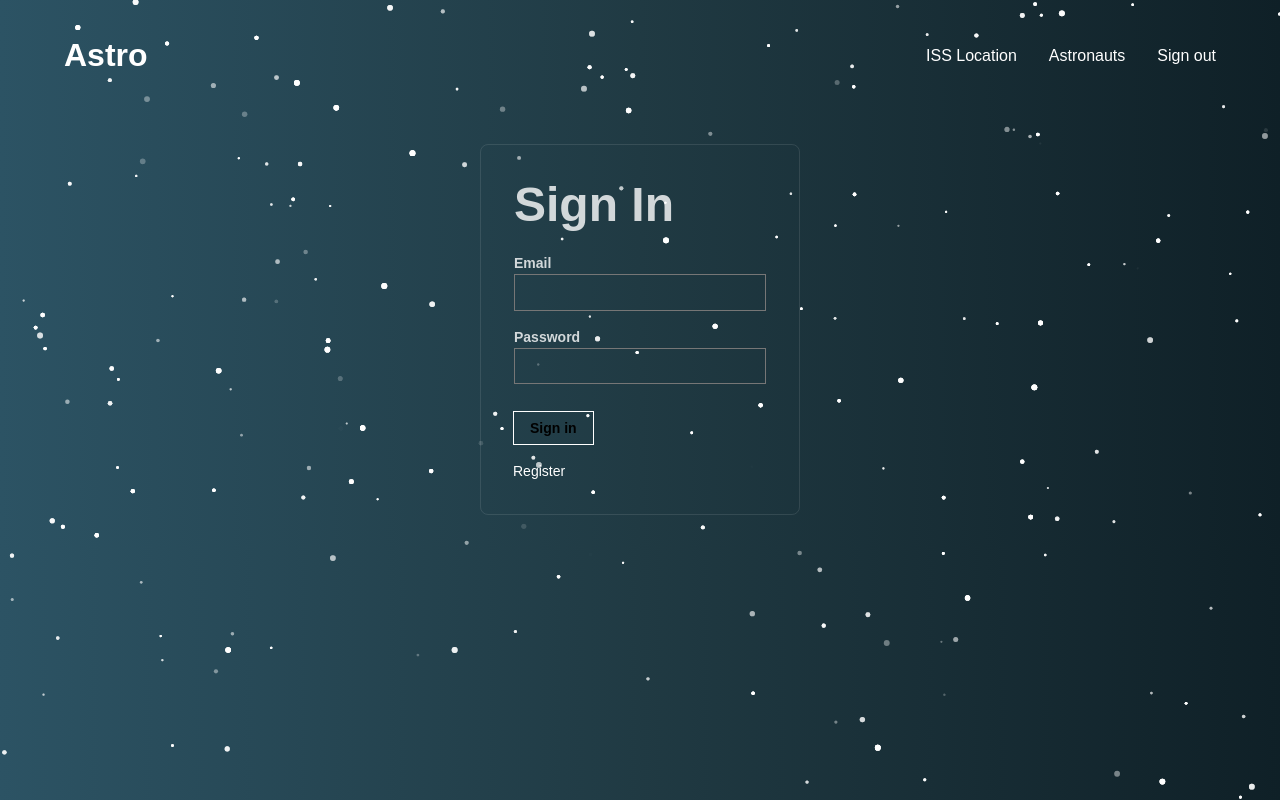
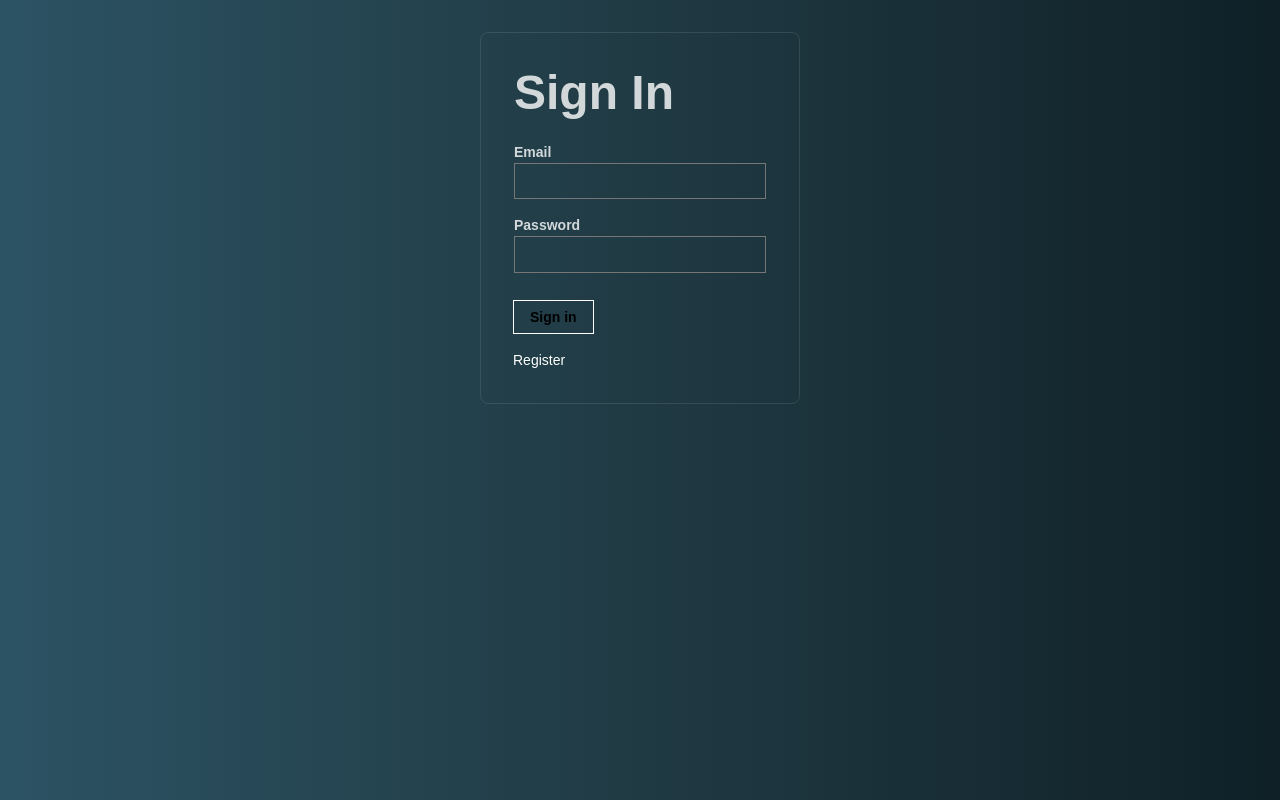
Before and after one commit to MERCERNYC/astro-client, a React (Create React App) app: page / in a window 1280 px wide. Built offline with nearby package versions, Linux system fonts and the light colour scheme.

Commit message:
fix router

```diff
--- a/package.json
+++ b/package.json
@@ -21,7 +21,7 @@
     "test": "react-scripts test",
     "eject": "react-scripts eject"
   },
-  "proxy": "http://localhost:3001",
+  "proxy": "http://localhost:8080",
   "eslintConfig": {
     "extends": [
       "react-app",
--- a/src/App.js
+++ b/src/App.js
@@ -2,26 +2,47 @@ import Navbar from './components/Navbar/Navbar'
 import Astronauts from './components/Astronauts/Astronauts'
 import IssLocation from './components/IssLocation/IssLocation'
 import Profile from './components/Profile/Profile'
-import Signin from './components/Signin/Signin'
-import ParticleBackground from './ParticleBackground';
+import Login from './components/Login/Login'
+// import ParticleBackground from './ParticleBackground';
 import { Route, Switch } from 'react-router-dom';
+import React, { useState } from 'react';
+import UseToken from './components/UseToken/UseToken';
+
+
+function setToken(userToken) {
+  sessionStorage.setItem('token', JSON.stringify(userToken));
+}
+
+//optional chaining operator—? for undefined token
+function getToken() {
+  const tokenString = sessionStorage.getItem('token');
+  const userToken = JSON.parse(tokenString);
+  return userToken?.token
+}
+
 
 function App() {
+  const { token, setToken } = UseToken();
+
+  if(!token) {
+    return <Login setToken={setToken} />
+  }
+
   return (
     <div className="App">
-      <ParticleBackground />
+      {/* <ParticleBackground /> */}
         <Navbar />
           <Switch>
-            <Route exact path='/' component={Signin}>
-               <Signin />
+            <Route exact path='/' component={Login}>
+               <Login setToken={setToken}/>
             </Route>
-            <Route path='/astronauts'component={Astronauts} >
+            <Route exact path='/astronauts'component={Astronauts} >
               <Astronauts />
             </Route>
-            <Route path='/profile' component={Profile}>
+            <Route exact path='/profile' component={Profile}>
               <Profile />
             </Route>
-            <Route path='/ ' component={IssLocation}>
+            <Route exact path='/ ' component={IssLocation}>
                <IssLocation />
             </Route>
           </Switch>
--- /dev/null
+++ b/src/components/Login/Login.js
@@ -0,0 +1,62 @@
+import PropTypes from 'prop-types';
+import React, { useState } from 'react';
+import { Link } from 'react-router-dom';
+
+
+async function loginUser(credentials) {
+  return fetch('http://localhost:8080/login', {
+    method: 'POST',
+    headers: {
+      'Content-Type': 'application/json'
+    },
+    body: JSON.stringify(credentials)
+  })
+    .then(data => data.json())
+ }
+
+ export default function Login({ setToken }) {
+   const [username, setUserEmail] = useState();
+   const [password, setPassword] = useState();
+
+   const handleSubmit = async e => {
+     console.log(e)
+     e.preventDefault();
+     const token = await loginUser({
+       username,
+       password
+     });
+     setToken(token);
+   }
+
+    return (
+        <article className="br3 ba white b--white-10 mv4 w-100 w-50-m w-25-l mw6 shadow-6 center">
+            <main className="pa4 white-80">
+                <form onSubmit={handleSubmit} className="measure" >
+                    <fieldset id="sign_up" className="ba b--transparent ph0 mh0">
+                    <legend className="f1 fw6 ph0 mh0">Sign In</legend>
+                    <div className="mt3">
+                        <label className="db fw6 lh-copy f6" for="email-address">Email</label>
+                        <input className="pa2 input-reset ba bg-transparent hover-bg-black hover-white w-100" type="email" name="email-address"  id="email-address" onChange={e => setUserEmail(e.target.value)}/>
+                    </div>
+                    <div className="mv3">
+                        <label className="db fw6 lh-copy f6" htmlFor="password">Password</label>
+                        <input className="b pa2 input-reset ba bg-transparent hover-bg-white hover-white w-100" type="password" name="password"  id="password" onChange={e => setPassword(e.target.value)}/>
+                    </div>
+
+                    </fieldset>
+                    <div className="">
+                    <input as={Link} to='/Profile' className="b ph3 pv2 input-reset ba b--white bg-transparent grow pointer f6 dib" type="submit" value="Sign in"/>
+                    </div>
+                    <div className="lh-copy mt3">
+                    <a href="#0" className="f6 link dim white db">Register</a>
+
+                    </div>
+                </form>
+            </main>
+        </article>
+     );
+}
+
+Login.propTypes = {
+    setToken: PropTypes.func.isRequired
+  }
--- a/src/components/Navbar/Navbar.js
+++ b/src/components/Navbar/Navbar.js
@@ -1,3 +1,5 @@
+import { Link } from 'react-router-dom';
+
 const  Navbar= () => {
     return (
         <nav class="dt w-100 border-box pa3 ph5-ns">
@@ -5,9 +7,9 @@ const  Navbar= () => {
                <h1>Astro</h1>
             </a>
             <div class="dtc v-mid w-75 tr">
-                <a class="link dim white f6 f5-ns dib mr3 mr4-ns" href="#" title="About">ISS Location</a>
-                <a class="link dim white f6 f5-ns dib mr3 mr4-ns" href="#" title="Store">Astronauts</a>
-                <a class="link dim white f6 f5-ns dib" href="#" title="Contact">Sign out</a>
+                <a as={Link} to='/IssLocation' class="link dim white f6 f5-ns dib mr3 mr4-ns" href="#" title="About">ISS Location</a>
+                <a as={Link} to='/Astronauts' class="link dim white f6 f5-ns dib mr3 mr4-ns" href="#" title="Store">Astronauts</a>
+                <a as={Link} to='/Login' class="link dim white f6 f5-ns dib" href="#" title="Contact">Sign out</a>
             </div>
         </nav>
      );
--- a/src/components/Signin/Signin.js
+++ /dev/null
@@ -1,31 +0,0 @@
-const  Signin= () => {
-    return (
-        <article className="br3 ba white b--white-10 mv4 w-100 w-50-m w-25-l mw6 shadow-6 center">
-            <main className="pa4 white-80">
-                <form className="measure">
-                    <fieldset id="sign_up" className="ba b--transparent ph0 mh0">
-                    <legend className="f1 fw6 ph0 mh0">Sign In</legend>
-                    <div className="mt3">
-                        <label className="db fw6 lh-copy f6" for="email-address">Email</label>
-                        <input className="pa2 input-reset ba bg-transparent hover-bg-black hover-white w-100" type="email" name="email-address"  id="email-address"/>
-                    </div>
-                    <div className="mv3">
-                        <label className="db fw6 lh-copy f6" for="password">Password</label>
-                        <input className="b pa2 input-reset ba bg-transparent hover-bg-white hover-white w-100" type="password" name="password"  id="password"/>
-                    </div>
-
-                    </fieldset>
-                    <div className="">
-                    <input className="b ph3 pv2 input-reset ba b--white bg-transparent grow pointer f6 dib" type="submit" value="Sign in"/>
-                    </div>
-                    <div className="lh-copy mt3">
-                    <a href="#0" className="f6 link dim white db">Register</a>
-
-                    </div>
-                </form>
-            </main>
-        </article>
-     );
-}
-
-export default Signin;
--- /dev/null
+++ b/src/components/UseToken/UseToken.js
@@ -0,0 +1,22 @@
+import { useState } from 'react';
+
+
+export default function useToken() {
+  const getToken = () => {
+    const tokenString = sessionStorage.getItem('token');
+    const userToken = JSON.parse(tokenString);
+    return userToken?.token
+  };
+
+  const [token, setToken] = useState(getToken());
+
+  const saveToken = userToken => {
+    sessionStorage.setItem('token', JSON.stringify(userToken));
+    setToken(userToken.token);
+  };
+
+  return {
+    setToken: saveToken,
+    token
+  }
+}
```
Also changed, not shown: src/components/Register/Register.js (added).
